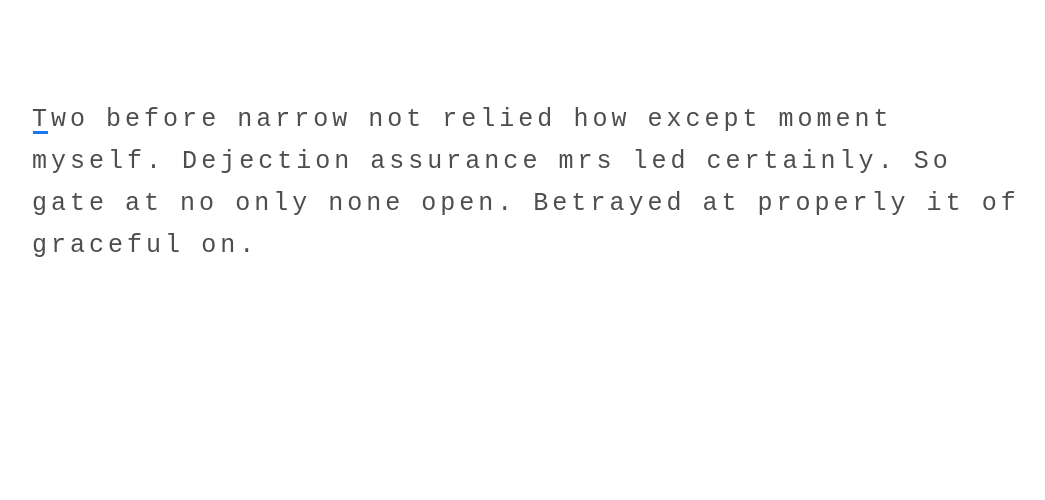
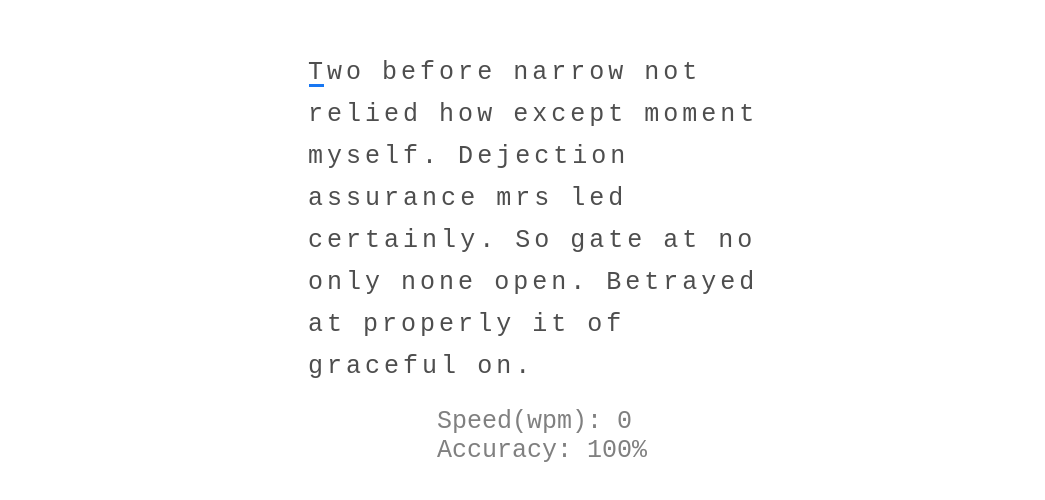
Before and after one commit to SergoCodes/Typing-trainer, a React (Create React App) app: page / in a window 1280 px wide. Shown: the part 152-652 px from the top of the page, without its empty margins (98-1143 px from the left). Built offline with nearby package versions, Linux system fonts and the light colour scheme.

Commit message:
wpm calculations

```diff
--- a/src/App.js
+++ b/src/App.js
@@ -1,6 +1,7 @@
-import React, {useEffect, useRef, useState} from 'react'
+import React, {useEffect, useMemo, useRef, useState} from 'react'
 import Char from './components/Char'
 import {defaultStatus} from './constants'
+import {calculateWPM} from './utils'
 
 function App() {
   const text = 'Two before narrow not relied how except moment myself. Dejection assurance mrs led certainly. So gate at no only none open. Betrayed at properly it of graceful on.'
@@ -11,17 +12,37 @@ function App() {
   const [statuses, setStatuses] = useState([])
   const focusDiv = useRef()
   const [wpm, setWpm] = useState(0)
-  const [startedTime, setStartedTime] = useState(null)
+  const [startTime, setStartTime] = useState(null)
+  const [accuracy, setAccuracy] = useState(100)
+  let interval = useRef(null)
 
   useEffect(() => {
     focusDiv.current.focus()
   },[])
 
+  function startCalcTime() {
+    const localStartTime = Date.now()
+    if (!startTime) setStartTime(localStartTime)
+    const interval = setInterval(() => {
+      setCurrent(current => {
+        const currentTime = Date.now()
+        console.log({localStartTime, currentTime, current})
+        setWpm(calculateWPM(localStartTime, currentTime, current))
+
+        // const count =statuses.filter(elem => elem.isRight).length
+        // console.log(count)
+        return current
+      })
+    }, 1000)
+    return interval
+  }
+
   function onType(ev) {
+    if (!startTime) interval.current = startCalcTime()
+    if (current >= 20) clearInterval(interval.current)
+
     const ignoredKeys = ['Shift', 'Tab']
-    if (ignoredKeys.includes(ev.key)) {
-      return
-    }
+    if (ignoredKeys.includes(ev.key)) return
 
     const newStatuses = [...statuses]
     const status = getStatus(ev.key, current)
@@ -51,6 +72,7 @@ function App() {
   }
 
   return (
+
     <div className='focusDiv' ref={focusDiv} tabIndex={0} onKeyDown={onType}>
       <div  className='text'>
         {
@@ -72,6 +94,11 @@ function App() {
           )
         }
       </div>
+
+      <div className='info'>
+        <div className="speed-info">Speed(wpm): {wpm}</div>
+        <div className="accuracy-info">Accuracy: {accuracy}%</div>
+      </div>
     </div>
 
   );
--- a/src/styles/main.css
+++ b/src/styles/main.css
@@ -12,24 +12,25 @@ html, body {
 
 #root {
     min-height: 100%;
+
     display: flex;
     justify-content: center;
     align-items: stretch;
 }
 
 .text {
-    background: white;
-    min-height: 300px;
-    width: 80%;
-    outline: none;
+    width: 40%;
+    padding: 20px;
+
     display: flex;
     flex-wrap: wrap;
-    align-content: flex-start;
+    /*align-content: flex-start;*/
 }
 
 .word {
+    margin: 5px 0;
+
     display: flex;
-    margin: 5px 0;
 }
 
 .char {
@@ -81,4 +82,10 @@ html, body {
     justify-content: center;
     align-items: center;
     outline: none;
+    flex-direction: column;
 }
+
+.info {
+    font-size: 25px;
+    color: grey
+}
--- a/src/utils.js
+++ b/src/utils.js
@@ -8,3 +8,9 @@ export function chooseMarkClass(status) {
   else if (!isRight) markClass = 'wrong'
   return markClass
 }
+
+export function calculateWPM(startTime, currentTime, current) {
+  const seconds = Math.round((currentTime - startTime)/1000)
+  const wpm = Math.round((current / 5) / (seconds / 60))
+  return wpm
+}
```
